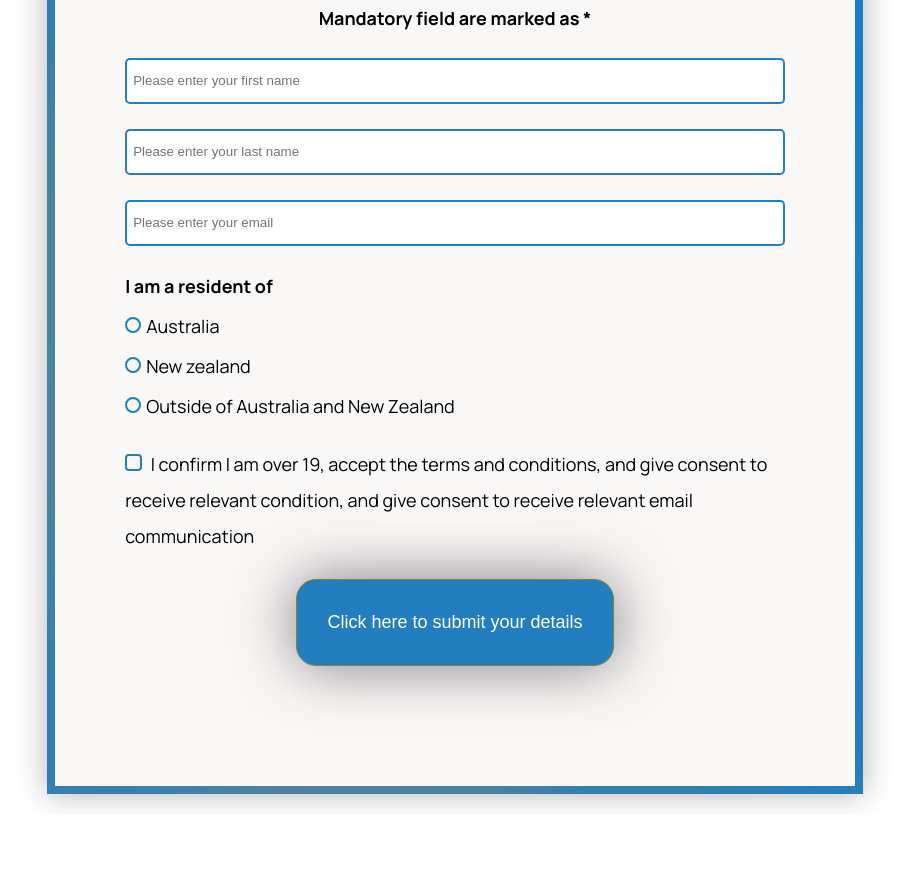
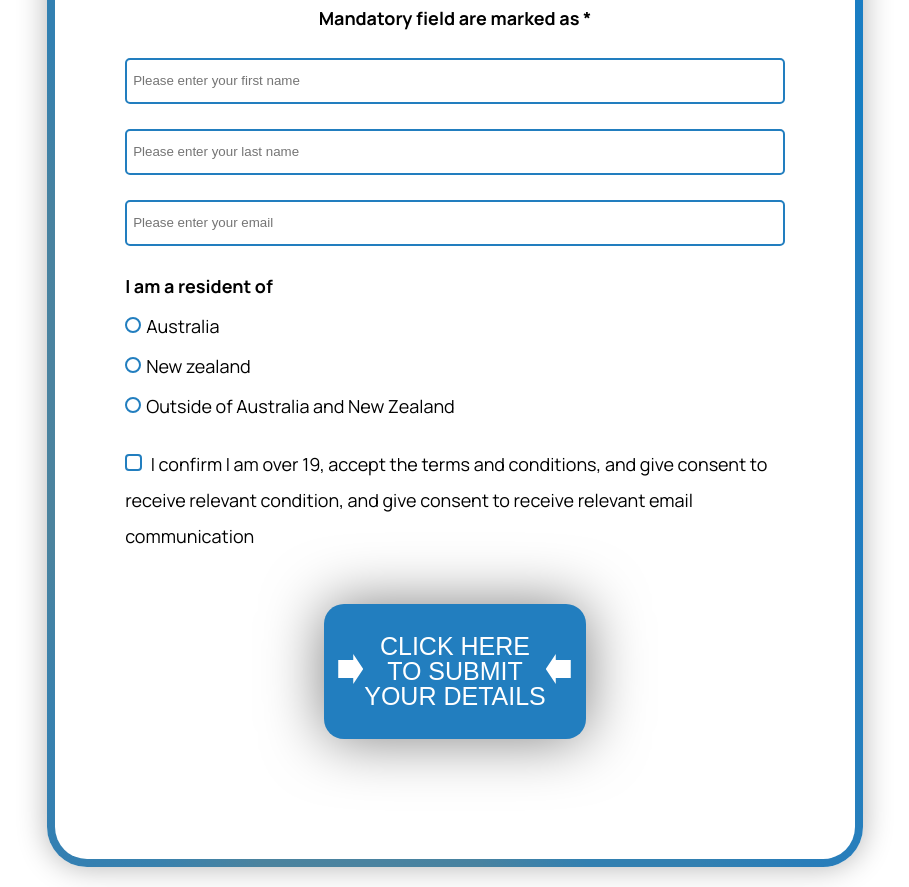
Before and after one commit to Anerikaria/ITSMTask, a plain HTML site: page index.html in a window 1280 px wide. Shown: the part 415-1302 px from the top of the page, without its empty margins (185-1094 px from the left). Before the commit the page ends 1229 px from the top, so only its background shows below. Drawn offline with Linux system fonts and the light colour scheme.

Commit message:
Required updates implemented

```diff
--- a/index.html
+++ b/index.html
@@ -17,6 +17,7 @@
 <body>
     <main>
         <div class="taskmain">
+            <div class="task__wrapper">
         <header class="header">
             <nav class="navigation">
                 <img src="/images/Australia logo.svg" alt="Representing Australia Logo" class="Au__logo">
@@ -71,9 +72,10 @@
                     <br/>
                     <label for="checkbox" id="error-consent" class="user-form__chklabel error__message">Your consent is required to proceed</label>
                 </div>
-                <button type="submit" class="user-form__submit">Click here to submit your details</button>
-            </form>
+                <button type="submit" class="user-form__submit">Click Here<br/>To Submit<br/>Your Details</button>
+           </form>
         </section>
+            </div>
     </div>
     </main>
 </body>
--- a/index.js
+++ b/index.js
@@ -13,7 +13,7 @@ const email = document.getElementById('email');
 
 //function for email validation
 function isValidEmail(email) {
-    const regex = /^\S+@\S+\.\S+$/;
+    const regex = /^[\w-]+(\.[\w-]+)*@([\w-]+\.)+[a-zA-Z]{2,7}$/;
     return regex.test(email);
   }
 
--- a/style.css
+++ b/style.css
@@ -33,8 +33,8 @@
     --align-items-flex-start: flex-start;
 
     /* //gradient */
-    --gradient-primary:linear-gradient(to bottom left, var(--secondary-color), #197cc5, #1c7dc4, #177ec2, var(--primary-color), #217cc2, #227ebf, #257fbe, #297db9,#3280b1,#3280b1,#4782a0,#4a83a0,#4b839e,#3881ae,#327fb3) 1;
-
+    --gradient-primary:linear-gradient(to bottom left, var(--secondary-color), #197cc5, #1c7dc4, #177ec2, var(--primary-color), #217cc2, #227ebf, #257fbe, #297db9,#3280b1,#3280b1,#4782a0,#4a83a0,#4b839e,#3881ae,#327fb3) ;
+    --gardient-secondary : linear-gradient(to bottom left, #ffff, #ffff)
   }
 
   /* Reset and base styles */
@@ -55,6 +55,7 @@
     font-family: var(--font-family);
     font-weight: var(--font-weight-normal);
     line-height: var(--line-height);
+
   }
 
   @media (max-width: 37.5em) {
@@ -66,23 +67,29 @@
 
   /* Task main container */
   .taskmain {
-    border: 8px ridge;
-    border-image: var(--gradient-primary);
-    padding: 7rem;
-    margin: 3rem 40rem 2rem 40rem;
-    box-shadow: var(--box-shadow);
-    background-color: var(--background-color);
+      border: 8px ridge;
+      background: var(--gardient-secondary) padding-box, var(--gradient-primary) border-box;
+      padding: 7rem;
+      margin: 3rem 40rem 2rem 40rem;
+      box-shadow: var(--box-shadow);
+      border-color: transparent;
+      border-radius: 4rem;
+      /* background-color: var(--background-color); */
 
-  }
+    }
+
+
 
   @media (max-width: 37.5em) {
     .taskmain {
-      width: 100%;
-      text-align: center;
-      border: none;
+      width: 99%;
+      border: 8px ridge;
+      border-radius: 4rem;
+      background: var(--gardient-secondary) padding-box, var(--gradient-primary) border-box;
+      border-color: transparent;
       padding: 0.2rem;
       margin: 0rem;
-      padding-left: 4rem;
+      /* padding-left: 4rem; */
     }
   }
 
@@ -129,8 +136,8 @@
   .user-form__heading span {
     color: var(--primary-color);
     text-shadow: none;
-    background-image: var(--gradient-primary);
     font-weight: var(--font-weight-bold);
+    /* background-image: var(--gardient-secondary); */
   }
 
   .user-form__txtinput {
@@ -177,18 +184,46 @@
   }
 
   .user-form__submit {
+    position: relative;
+    display: inline-block;
     line-height: 2.5rem;
     border-radius: 2rem;
-    padding: 3rem;
+    padding: 3rem 4rem 3rem 4rem; /* Adjust padding as needed */
     cursor: pointer;
-    margin-top: var(--spacing);
-    border: 0.2px solid #81813e;
-    font-size: var(--font-size);
+    text-transform: uppercase;
+    margin-top: 5rem;
+    border: none;
+    font-size: 2.5rem;
     box-shadow: 0 0 6rem rgba(0, 0, 0, 0.5);
     background-color: var(--primary-color);
-    color:var(--font-white) ;
+    color: var(--font-white);
   }
 
+  .user-form__submit::before {
+    content: "";
+    position: absolute;
+    top: 0;
+    left: 14px;
+    margin-top: 5rem;
+    padding-left: 2rem;
+    background: #fff border-box;
+    width: .5rem;
+    height: 3rem;
+    clip-path: polygon(0% 20%, 60% 20%, 60% 0%, 100% 50%, 60% 100%, 60% 80%, 0% 80%);
+  }
+
+  .user-form__submit::after{
+    content: "";
+    position: absolute;
+    top: 0;
+    margin-top: 5rem;
+    right: 10;
+    padding-left: 2rem;
+    background: #fff border-box;
+    width: .5rem;
+    height: 3rem;
+    clip-path: polygon(40% 0%, 40% 20%, 100% 20%, 100% 80%, 40% 80%, 40% 100%, 0% 50%);
+  }
   .user-form__radiogroup {
     display: var(--display-flex);
     flex-direction: var(--flex-direction-column);
```
